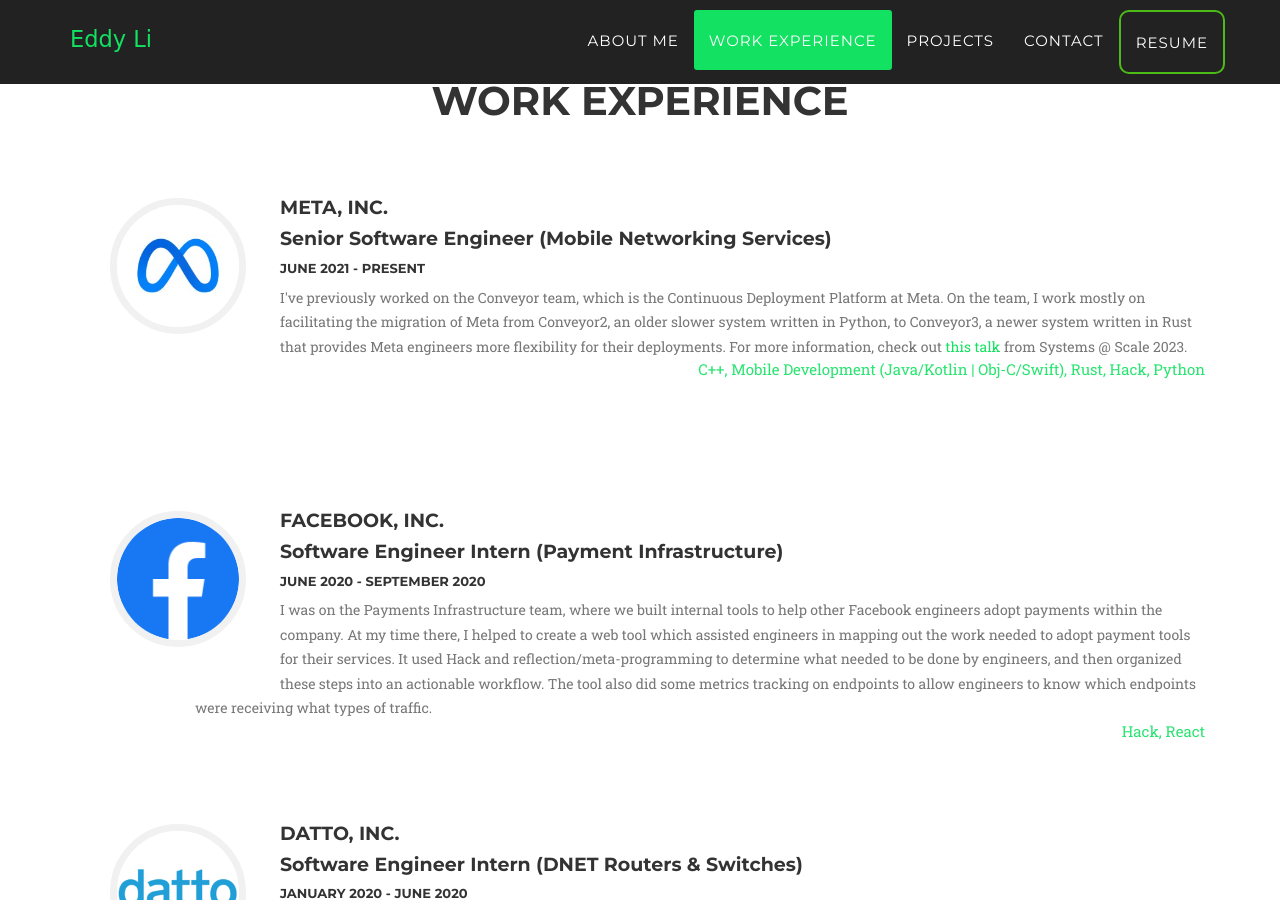
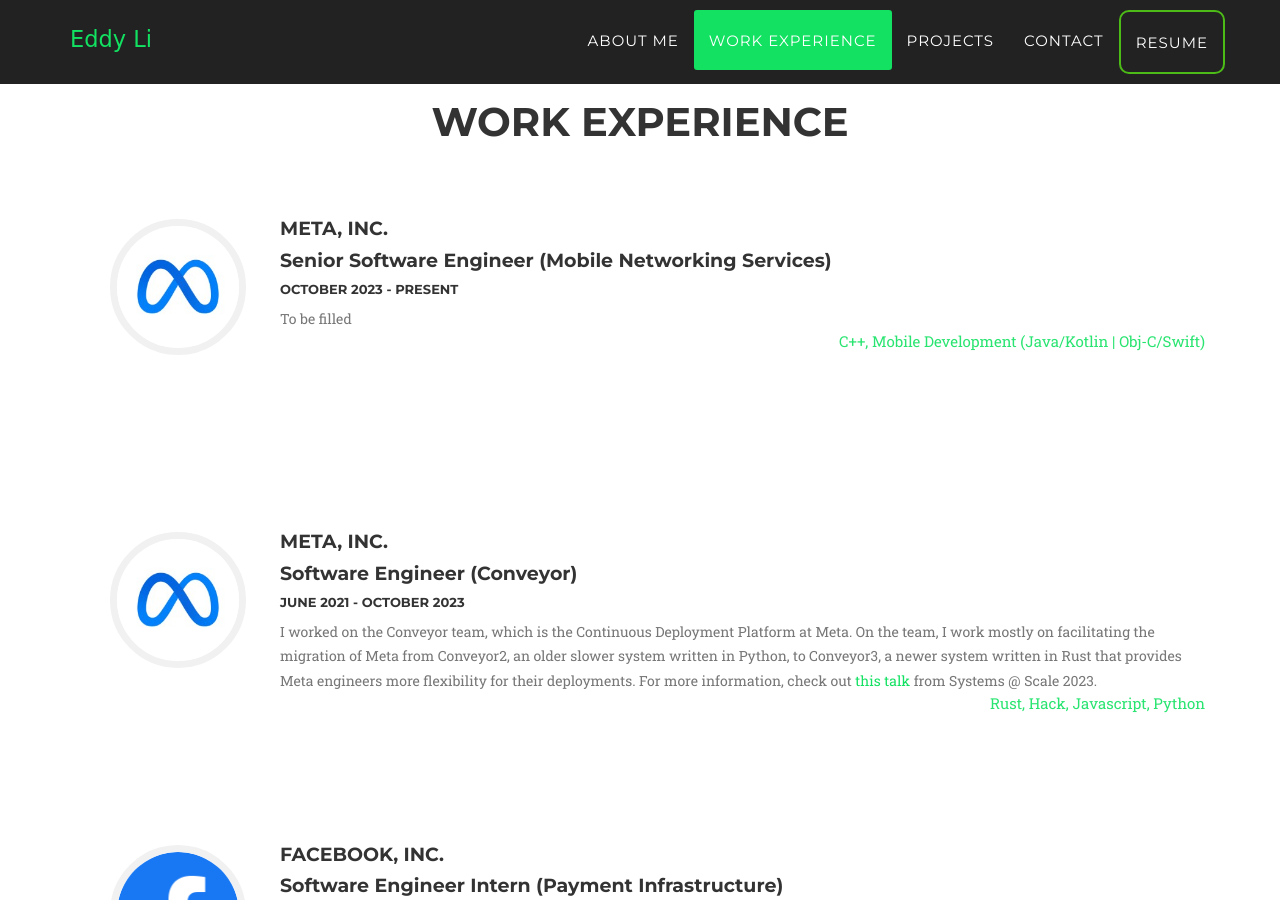
Before and after one commit to NEUDitao/NEUDitao.github.io, a Jekyll site: the page built from index.html, in a window 1280 px wide and 900 px high, scrolled down 1687 px. Built offline with Jekyll 4.4.1, drawn with Linux system fonts in a browser that asks for light colours; some web fonts are replaced.

Commit message:
updated conveyor and MNSVC to separate

```diff
--- a/_includes/aboutme.html
+++ b/_includes/aboutme.html
@@ -31,9 +31,8 @@
             <li><a href="https://youtu.be/YJZSB6Bs230?t=74">United Percussion 2022: The World is Watching</a> | 6th Place</li>
           </ul>
           <br/>
-
+          <br/>
           In March of 2025, you can find me attempting a thru-hike of the Appalachian Trail.
-
         </p>
       </div>
     </div>
--- a/_includes/work_experience.html
+++ b/_includes/work_experience.html
@@ -18,17 +18,37 @@
                        <div class="timeline-heading">
                           <h4>Meta, Inc.</h4>
                           <h4 class="subheading">Senior Software Engineer (Mobile Networking Services)</h4>
-				    <h6>June 2021 - Present</h2>
+                          <h6>
+                          October 2023 - Present</h2>
                        </div>
                        <div class="timeline-body">
-                                    <p class="text-muted">I've previously worked on the Conveyor team, which is the Continuous Deployment Platform at Meta.
+                          <p class="text-muted">To be filled
+                          </p>
+                          <div class="skillz">C++, Mobile Development (Java/Kotlin | Obj-C/Swift)</div>
+                       </div>
+                    </div>
+                 </li>
+                 <br>
+                 <br>
+                <li>
+                   <div class="timeline-panel">
+                      <div class="timeline-image">
+                         <img class="img-circle img-responsive test" src="img/about/meta.jpg" alt="">
+                      </div>
+                      <div class="timeline-heading">
+                         <h4>Meta, Inc.</h4>
+                         <h4 class="subheading">Software Engineer (Conveyor)</h4>
+                         <h6>
+                         June 2021 - October 2023</h2>
+                      </div>
+                      <div class="timeline-body">
+                         <p class="text-muted">I worked on the Conveyor team, which is the Continuous Deployment Platform at Meta.
                             On the team, I work mostly on facilitating the migration of Meta from Conveyor2, an older slower system written in Python,
                             to Conveyor3, a newer system written in Rust that provides Meta engineers more flexibility for their deployments. For more information,
                             check out <a href="https://www.youtube.com/watch?v=SFxeWZDPU3o">this talk</a> from Systems @ Scale 2023.
                          </p>
-				    <div class="skillz">C++, Mobile Development (Java/Kotlin | Obj-C/Swift), Rust, Hack, Python</div>
+                         <div class="skillz">Rust, Hack, Javascript, Python</div>
                       </div>
-
                    </div>
                 </li>
                 <br>
@@ -41,13 +61,13 @@
                       <div class="timeline-heading">
                          <h4>Facebook, Inc.</h4>
                          <h4 class="subheading">Software Engineer Intern (Payment Infrastructure)</h4>
-				    <h6>June 2020 - September 2020</h2>
+                         <h6>
+                         June 2020 - September 2020</h2>
                       </div>
                       <div class="timeline-body">
                          <p class="text-muted">I was on the Payments Infrastructure team, where we built internal tools to help other Facebook engineers adopt payments within the company. At my time there, I helped to create a web tool which assisted engineers in mapping out the work needed to adopt payment tools for their services. It used Hack and reflection/meta-programming to determine what needed to be done by engineers, and then organized these steps into an actionable workflow. The tool also did some metrics tracking on endpoints to allow engineers to know which endpoints were receiving what types of traffic. </p>
                          <div class="skillz">Hack, React</div>
                       </div>
-
                    </div>
                 </li>
                 <br>
@@ -60,19 +80,18 @@
                       <div class="timeline-heading">
                          <h4>Datto, Inc.</h4>
                          <h4 class="subheading">Software Engineer Intern (DNET Routers & Switches)</h4>
-				    <h6>January 2020 - June 2020</h2>
+                         <h6>
+                         January 2020 - June 2020</h2>
                       </div>
                       <div class="timeline-body">
                          <p class="text-muted">I was on the Datto Networking Routers & Switches team, where we build software to help our Managed Service Providers monitor and control managed network devices, most specifically, routers and switches. At my time here, I scrubbed our front end of all XSS vulnerabilities, as well as created a Docker environment for our events pipeline, allowing our developers to easily get set up, and develop. During my time here, I learned how to push out effective code efficiently, by the time I left, we were set to finish our new managed switches in 2/3rds the projected amount of time it'd take.</p>
                          <div class="skillz">Go, Javascript, PHP, MySQL, Docker, Python, C++</div>
                       </div>
-
                    </div>
                 </li>
                 <br>
                 <br>
                 <li>
-
                    <div class="timeline-panel">
                       <div class="timeline-image">
                          <img class="img-circle img-responsive test" src="img/about/2.jpg" alt="">
@@ -86,7 +105,6 @@
                          <p class="text-muted">At Akamai, I was on the Technical Support team, helping the full-timers troubleshoot network connectivity issues, slowdowns, and configuration issues on the Akamai Intelligent Edge Platform. I also served as the internal scripter for the team, creating tools to assist with the cleaning up of old, large files on Linux servers used by Engineers, as well as assisting on the design of a "Quest" system to game-ify learning.</p>
                          <div class="skillz">Bash, Python, Django, awk, grep</div>
                       </div>
-
                    </div>
                 </li>
                 <br>
```
Also changed, not shown: 2 other files. Lines whose indentation alone changed are shown as unchanged.
